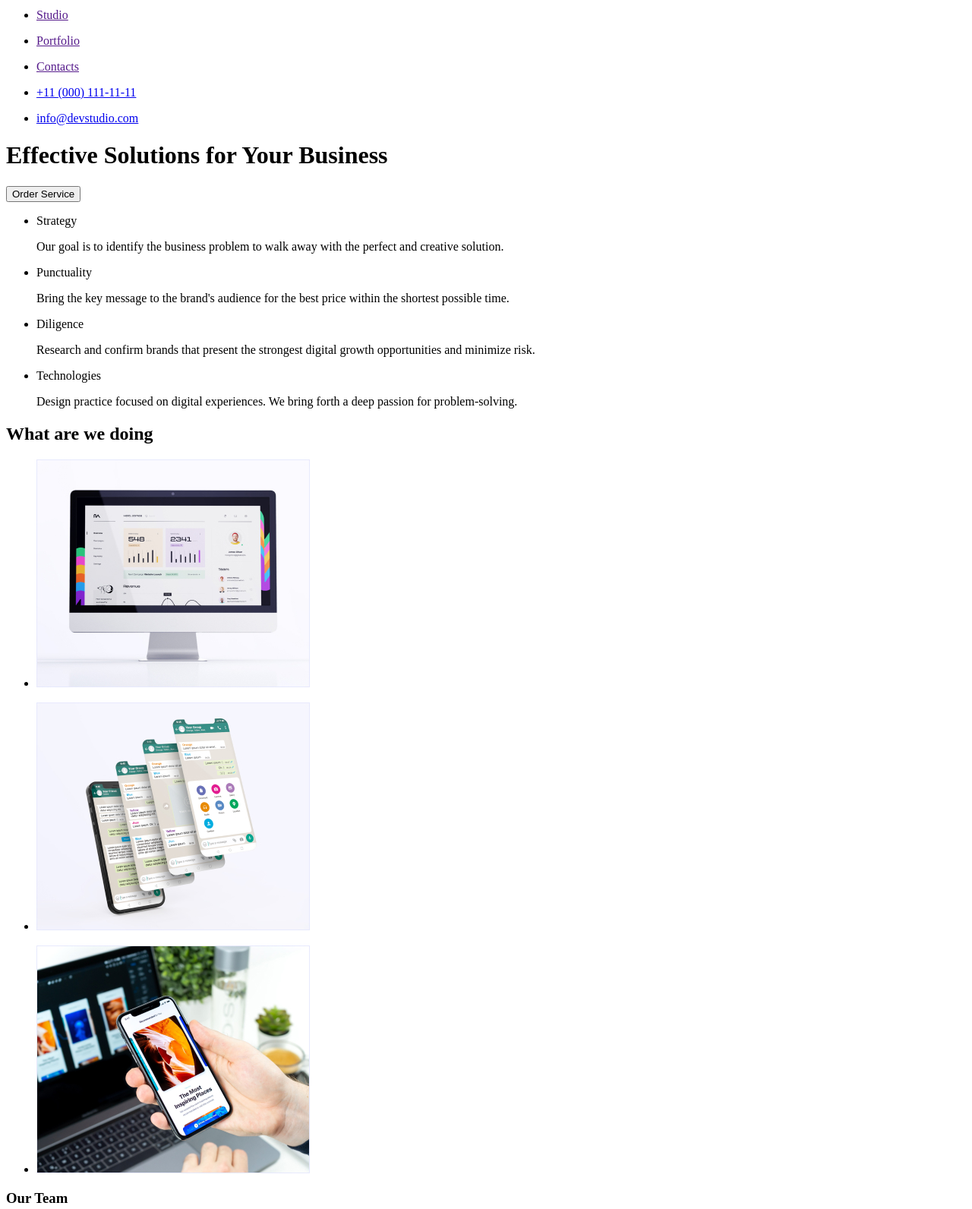
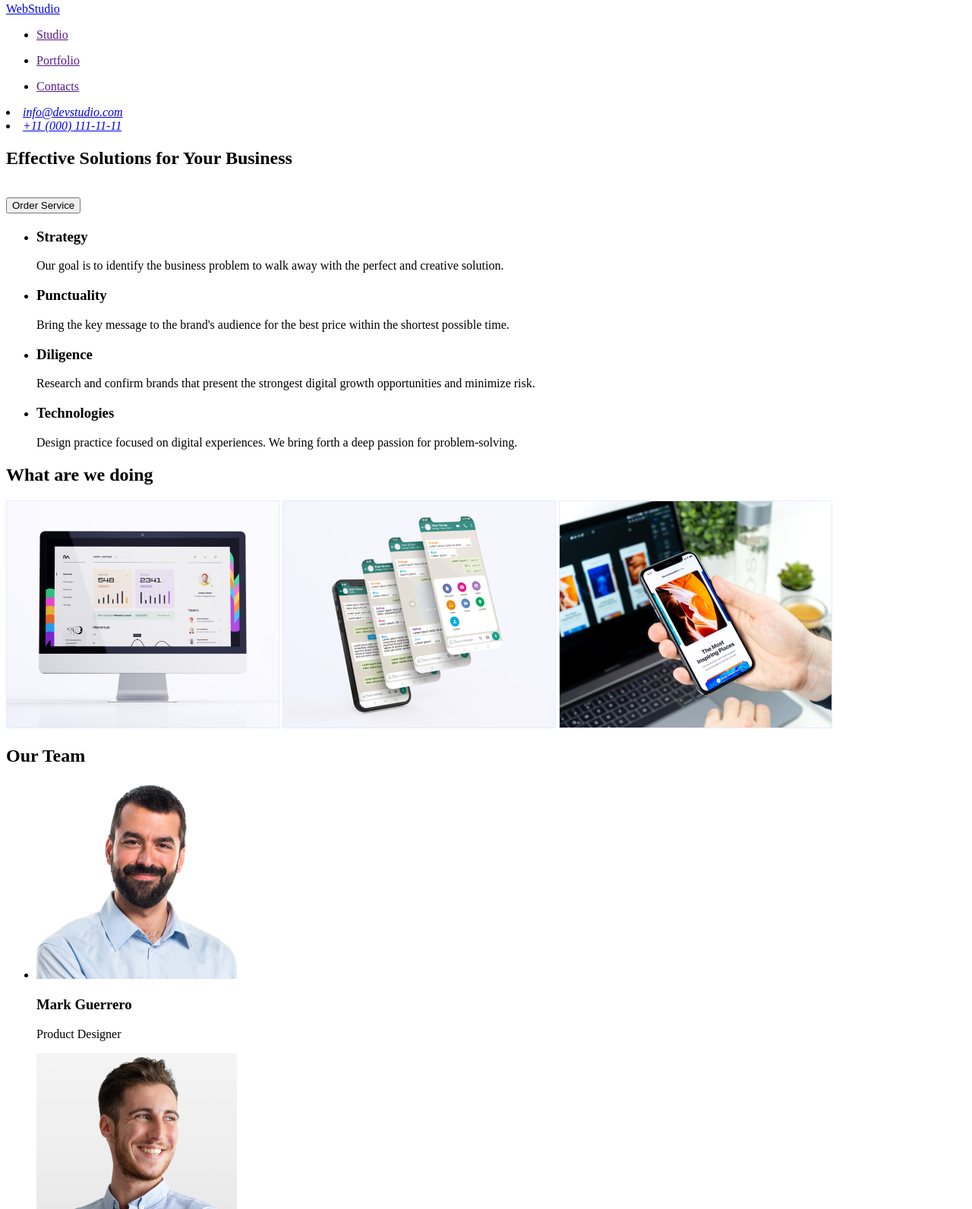
Before and after one commit to P-HS252/goit-markup-hw-01, a plain HTML site: page index.html in a window 1280 px wide. Shown: the part 5-1597 px from the top of the page at 76% size. Drawn offline with Linux system fonts and the light colour scheme.

Commit message:
init project

```diff
--- a/index.html
+++ b/index.html
@@ -10,6 +10,7 @@
     <!--Header section-->
     <header>
         <nav>
+            <a href="./index.html">WebStudio</a>
             <ul>
                 <li>
                     <a href="">Studio</a>
@@ -26,92 +27,85 @@
                 </li>
             </ul>
         </nav>
+        <address>
+            <li>
+                <a href="mailto:info@devstudio.com">info@devstudio.com</a>
+            </li>
+            <li>
+                <a href="tel:+11(000)1111111">+11 (000) 111-11-11</a>
+            </li>
+        </address>
+    </header>
+    <main>
+        <!--One section-->
+        <section>
+            <h1>Effective Solutions for Your Business</h1>
+            <br>
+            <button type="button">Order Service</button>
+        </section>
+        <!--Two section-->
+        <section>
+            <h2></h2>
             <ul>
                 <li>
-                <a href="tel:+11(000)1111111">+11 (000) 111-11-11</a>
+                    <h3>Strategy</h3>
+                    <p>Our goal is to identify the business problem to walk away with the perfect and creative solution.</p>
                 </li>
             </ul>
             <ul>
                 <li>
-                <a href=info@devstudio.com>info@devstudio.com</a>
-            </li>
-        </ul>
-        <h1>Effective Solutions for Your Business</h1>
-        <button>Order Service</button>
-    </header>
-        <main>
-            <!--About section-->
-            <section>
-                <ul>
-                    <li>
-                        <p>Strategy</p>
-                        <p>Our goal is to identify the business
-                            problem to walk away with the perfect and creative solution.</p>
-                    </li>
-                </ul>
-                <ul>
-                    <li>
-                        <p>Punctuality</p>
+                    <h3>Punctuality</h3>
                     <p>Bring the key message to the brand's audience for the best price within the shortest possible time.</p>
                 </li>
             </ul>
             <ul>
                 <li>
-                        <p>Diligence</p>
+                    <h3>Diligence</h3>
                     <p>Research and confirm brands that present the strongest digital growth opportunities and minimize risk.</p>
                 </li>
             </ul>
             <ul>
                 <li>
-                        <p>Technologies</p>
+                    <h3>Technologies</h3>
                     <p>Design practice focused on digital experiences. We bring forth a deep passion for problem-solving.</p>
                 </li>
             </ul>
+        </section>
+        <!--Three section-->
+        <section>
             <h2>What are we doing</h2>
+            <img src="about/img1.jpg" alt="Картинка перша" width="360" height="300">
+            <img src="about/img2.jpg" alt="Картинка друга" width="360" height="300">
+            <img src="about/img3.jpg" alt="Картинка третя" width="360" height="300">
+        </section>
+        <!--Four section-->
+        <section>
+            <h2>Our Team</h2>
             <ul>
                 <li>
-                        <img src="about/img1.jpg" alt="" width="" height="" />
-                    </li>
-                </ul>
-                <ul>
-                    <li>
-                        <img src="about/img2.jpg" alt="" width="" height="" />
-                    </li>
-                </ul>
-                <ul>
-                    <li>
-                        <img src="about/img3.jpg" alt="" width="" height="" />
-                    </li>
-                </ul>
-            </section>
-            <!--Team section-->
-            <section>
-                <h3>Our Team</h3>
-                <ul>
-                    <li>
-                        <img src="team/img1.jpg" alt="Mark Guerrero" width="264" height="260" />
-                        <h4>Mark Guerrero</h4>
+                    <img src="team/img1.jpg" alt="Mark Guerrero" width="264" height="260">
+                    <h3>Mark Guerrero</h3>
                     <p>Product Designer</p>
                 </li>
             </ul>
             <ul>
                 <li>
-                        <img src="team/img2.jpg" alt="Tom Ford" width="264" height="260" />
-                        <h4>Tom Ford</h4>
+                    <img src="team/img2.jpg" alt="Tom Ford" width="264" height="260">
+                    <h3>Tom Ford</h3>
                     <p>Frontend Developer</p>
                 </li>
             </ul>
             <ul>
                 <li>
-                        <img src="team/img3.jpg" alt="Camila Garcia" width="264" height="260" />
-                        <h4>Camila Garcia</h4>
+                    <img src="team/img3.jpg" alt="Camila Garcia" width="264" height="260">
+                    <h3>Camila Garcia</h3>
                     <p>Marketing</p>
                 </li>
             </ul>
             <ul>
                 <li>
-                        <img src="team/img4.jpg" alt="Daniel Wilson" width="264" height="260" />
-                        <h4>Daniel Wilson</h4>
+                    <img src="team/img4.jpg" alt="Daniel Wilson" width="264" height="260">
+                    <h3>Daniel Wilson</h3>
                     <p>UI Designer</p>
                 </li>
             </ul>
@@ -119,12 +113,9 @@
     </main>
     <!--Footer section-->
     <footer>
-            <h3>Web Studio</h3>
-            <ul>
-                <li>
+        <a href="./index.html">WebStudio</a>
         <p>Increase the flow of customers and sales for your business with digital marketing & growth solutions.</p>
-                </li>
-            </ul>
+        <br>
     </footer>
 </body>
 </html>
```
Lines whose indentation alone changed are shown as unchanged.
